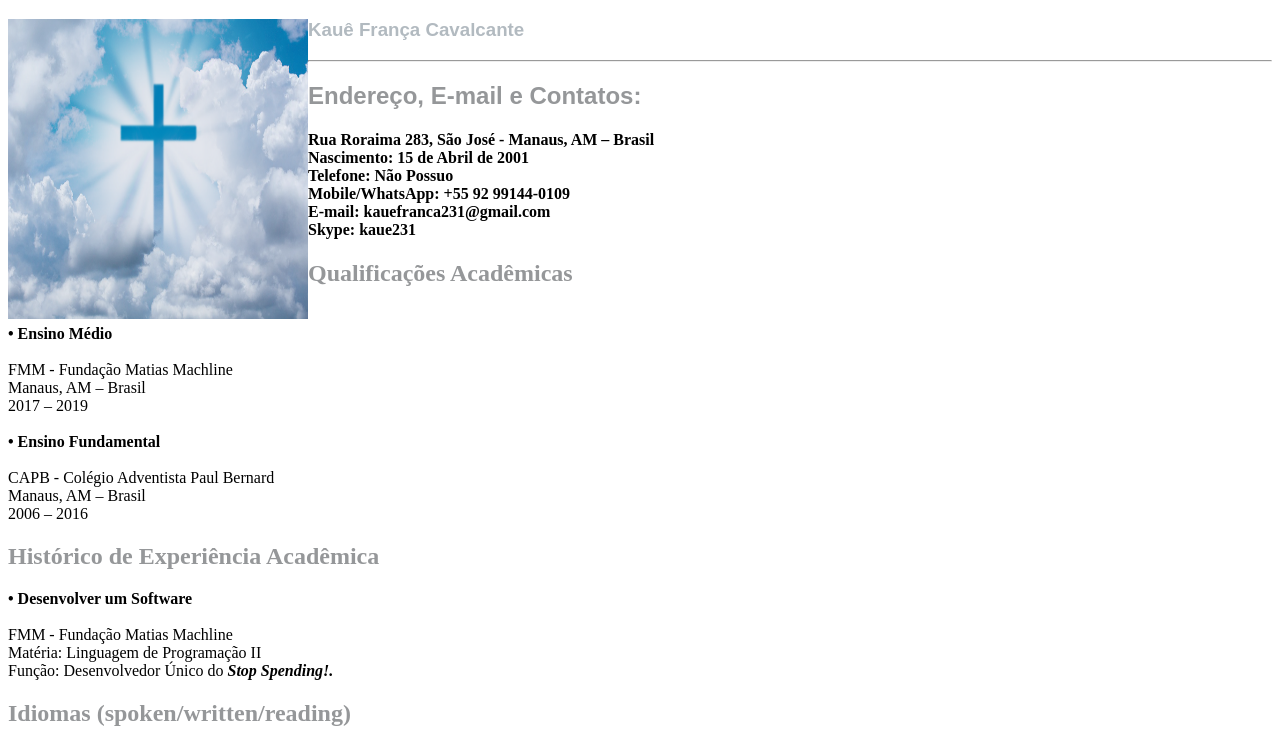
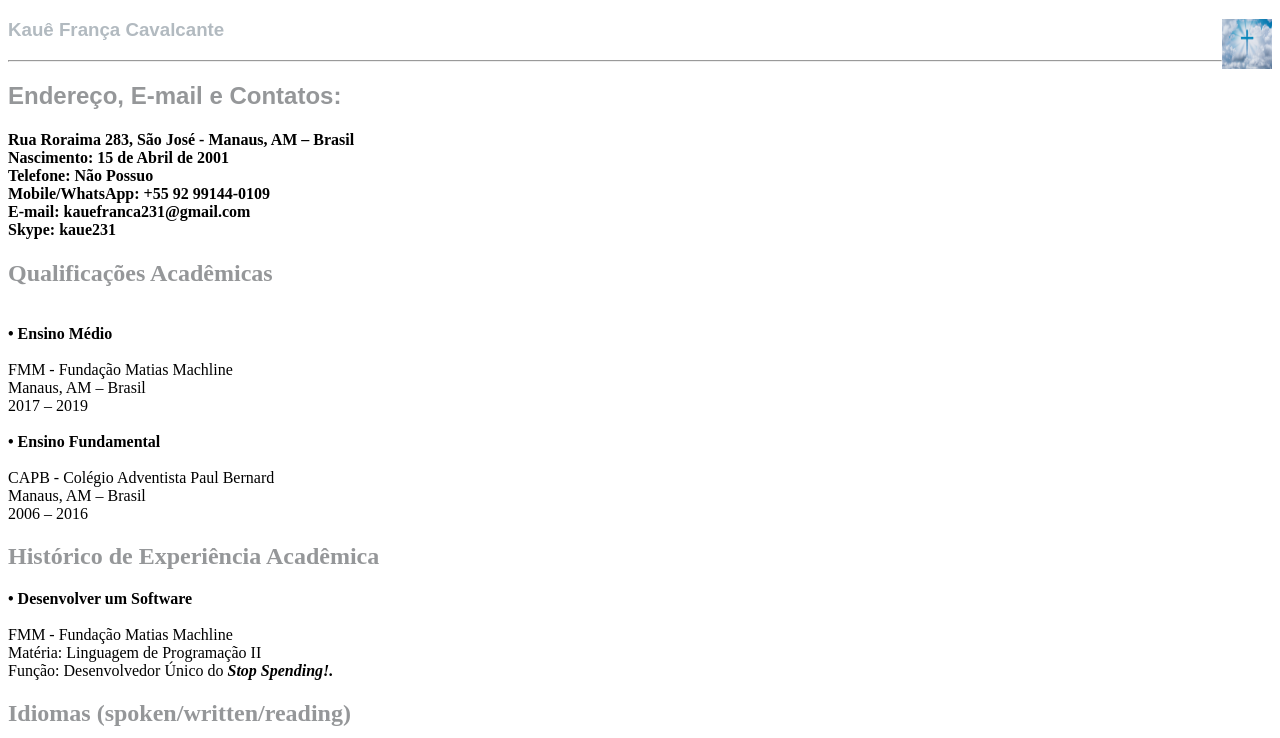
Before and after one commit to Kuezin/Curriculum_Kaue, a plain HTML site: page index.html in a window 1280 px wide. Shown: the part 62-800 px from the top of the page. Drawn offline with Linux system fonts and the light colour scheme.

Commit message:
Update index.html

```diff
--- a/index.html
+++ b/index.html
@@ -6,7 +6,7 @@
 		Curriculum Vitae - Kauê França
 	</title>
 		<font face="verdana" color="#539EC9"> <h1> Curriculum Vitae      </h1></font>
-		<img src="img_lista.png" alt="Jesus!" title="Cristo" width="300px" height="300px" align="left"/>
+		<img src="img_lista.png" alt="Jesus!" title="Cristo" width="50px" height="50px" align="right"/>
 
 		<font face="arial" color="#B2BAC0"> <h3> Kauê França Cavalcante</h3></font>
 		<hr>
```
